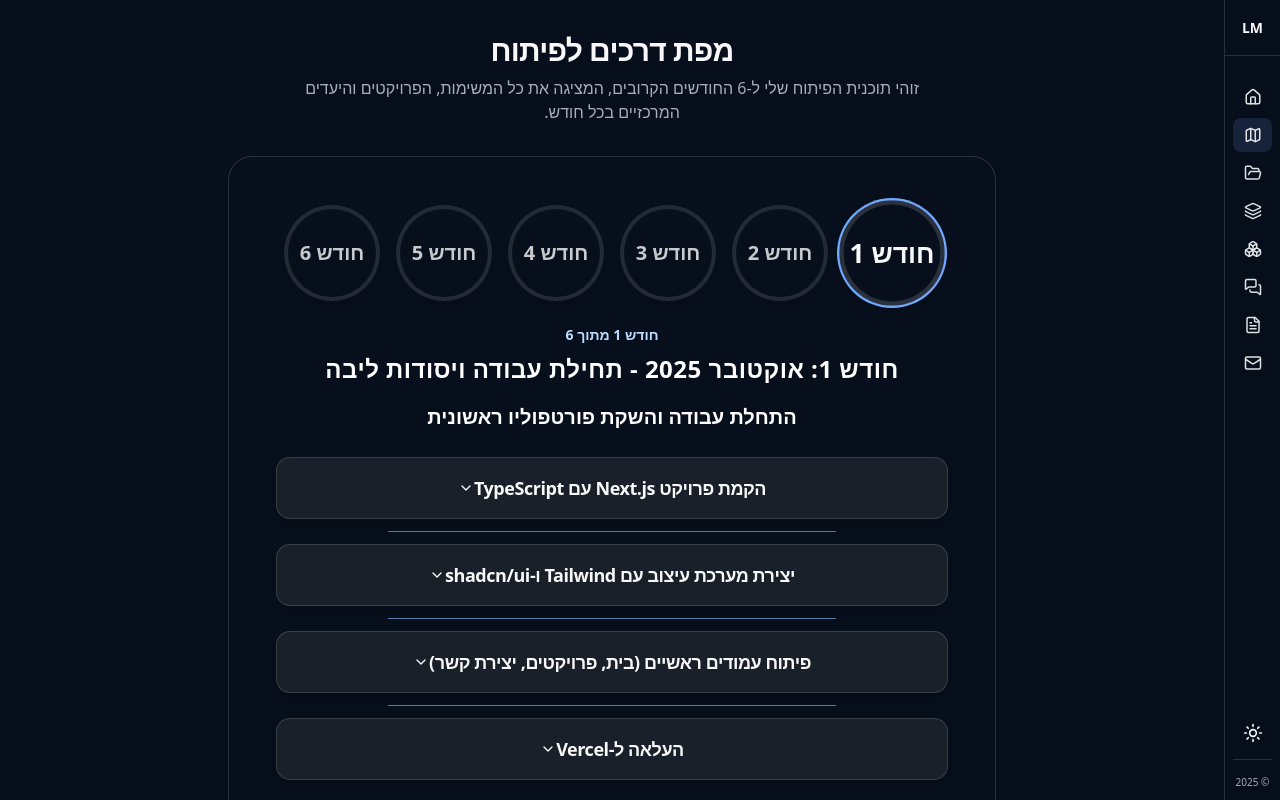
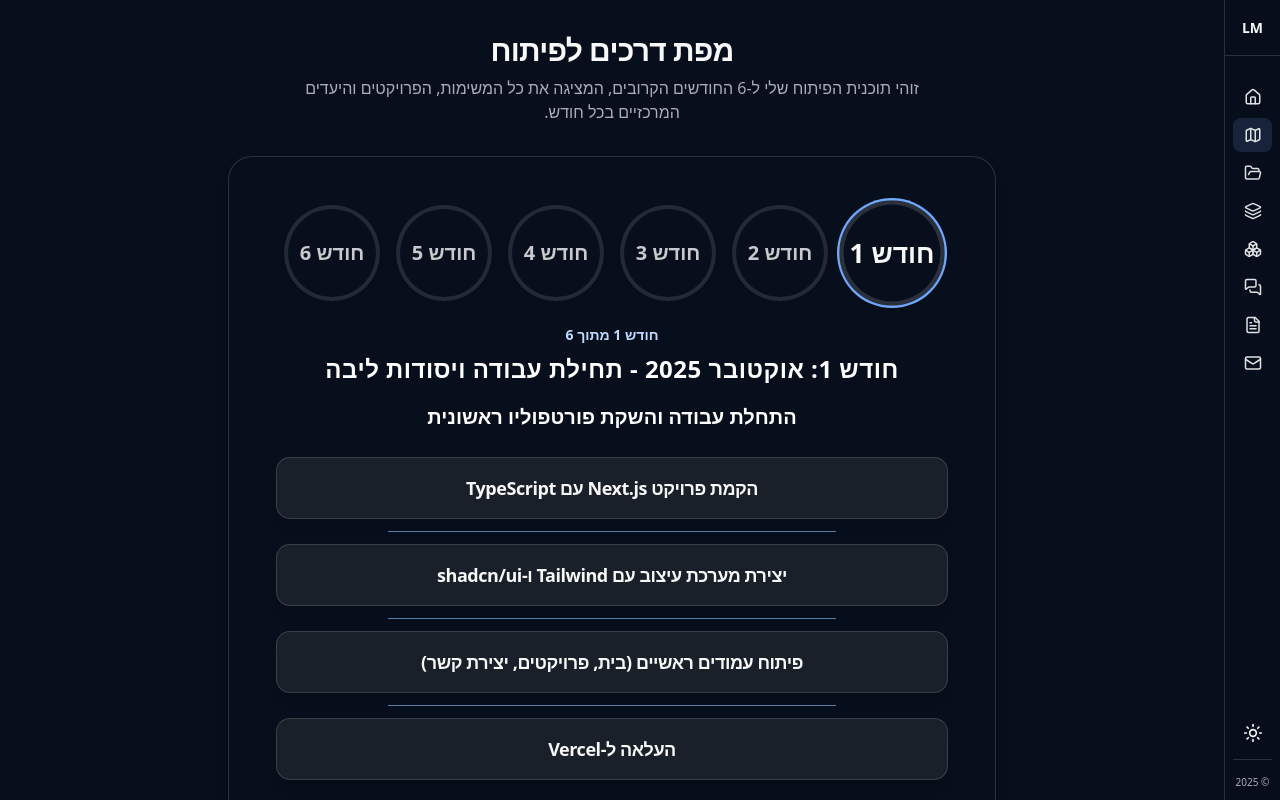
Before and after one commit to liormedan/LiorMedan-DeveloperPage, a Next.js app: page /roadmap in a window 1280 px wide. Shown: the top 800 px of the page. Built offline with nearby package versions, Linux system fonts and the light colour scheme.

Commit message:
Fix import paths and remove duplicate closing tags in SemiAnnualTimeline.tsx

```diff
--- a/src/components/SemiAnnualTimeline.tsx
+++ b/src/components/SemiAnnualTimeline.tsx
@@ -1,5 +1,5 @@
 import { Card } from "@/components/ui/card";
-import { Accordion, AccordionItem, AccordionTrigger, AccordionContent } from "@/components/ui/accordion";
+import { Accordion, AccordionItem, AccordionContent } from "@/components/ui/accordion";
 import { roadmapData } from "@/data/roadmap";
 import React from "react";
 
@@ -58,13 +58,16 @@ export default function SemiAnnualTimeline() {
               <Accordion type="single" collapsible>
                 {item.tasks.map((task, i) => (
                   <AccordionItem value={`task-${i}`} key={i} className="border-0 bg-transparent">
+                    <AccordionCardTrigger>
                       <Card
-                      className="p-0 flex flex-col items-center border border-border rounded-xl shadow-lg bg-muted w-full text-foreground"
+                        className="p-0 flex flex-col items-center border border-border rounded-xl shadow-lg bg-muted w-full text-foreground cursor-pointer hover:bg-muted/80 transition"
                         style={{ marginRight: 0, minWidth: 0 }}
                       >
-                      <AccordionTrigger className="w-full px-4 py-4 font-bold text-lg text-center tracking-tight bg-transparent hover:bg-muted/80 rounded-xl">
+                        <div className="w-full px-4 py-4 font-bold text-lg text-center tracking-tight bg-transparent">
                           {task.title}
-                      </AccordionTrigger>
+                        </div>
+                      </Card>
+                    </AccordionCardTrigger>
                     <AccordionContent className="w-full px-4 pb-4">
                       {task.details ? (
                         <div className="text-sm text-muted-foreground text-center leading-relaxed">
@@ -72,7 +75,6 @@ export default function SemiAnnualTimeline() {
                         </div>
                       ) : null}
                     </AccordionContent>
-                    </Card>
                     {i < item.tasks.length - 1 && (
                       <hr className="w-2/3 border-blue-300 my-3 opacity-60 mx-auto" />
                     )}
@@ -89,3 +91,13 @@ export default function SemiAnnualTimeline() {
     </div>
   );
 }
+
+// Trigger component that makes the whole card clickable for Accordion
+function AccordionCardTrigger({ children }: { children: React.ReactNode }) {
+  // @ts-ignore - Radix Accordion expects a button, but we want div for full area
+  return (
+    <div role="button" tabIndex={0} className="w-full outline-none" data-accordion-trigger="true">
+      {children}
+    </div>
+  );
+}
```
Lines whose indentation alone changed are shown as unchanged.
